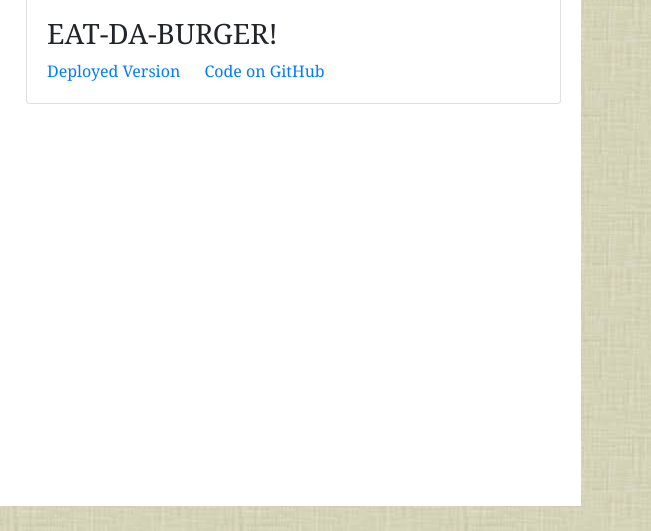
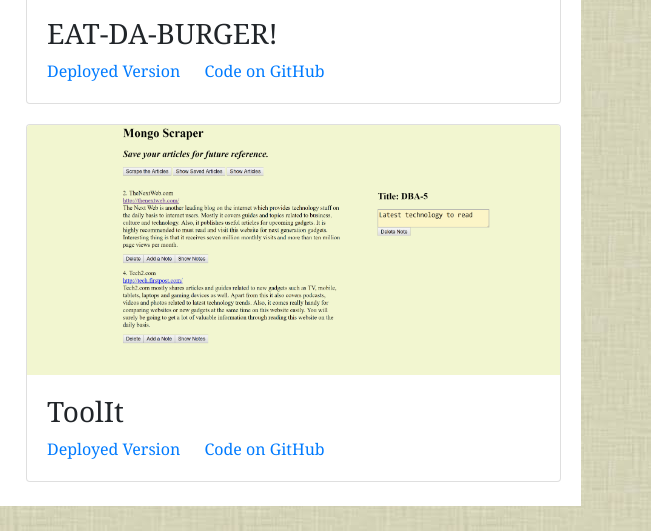
Before and after one commit to rachitvijay17/Basic-Portfolio-Bootstrap, a plain HTML site: page Portfolio.html in a window 1280 px wide. Shown: the part 2014-2545 px from the top of the page, 629-1280 px from the left. Drawn offline with nearby package versions, Linux system fonts and the light colour scheme.

Commit message:
Added web scraping project

```diff
--- a/Portfolio.html
+++ b/Portfolio.html
@@ -187,7 +187,17 @@
                   </div>
                 </div>
           </div>
+          <div class="col-md-6 col-lg-6 col-sm-12 col-xs-12" >
 
+            <div class="card" style="width: 100%;">
+                <img class="card-img-top img-responsive" src="assets/images/Web Scraping.PNG" alt="Card image cap" style="height: 250px;">
+                <div class="card-body">
+                  <h3 class="card-text">ToolIt</h3>
+                  <a href="https://calm-citadel-16403.herokuapp.com/" class="card-link">Deployed Version</a>
+                  <a href="https://github.com/rachitvijay17/All-the-News-That-s-Fit-to-Scrape" class="card-link">Code on GitHub</a>
+                </div>
+              </div>
+        </div>
       </div>
        <br>
     </div>
```
Also changed, not shown: assets/images/Web Scraping.PNG (added).
